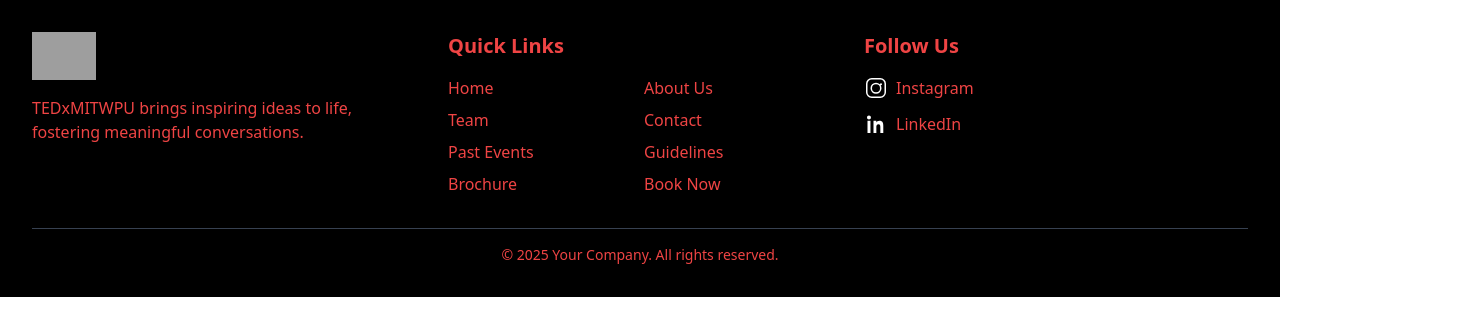
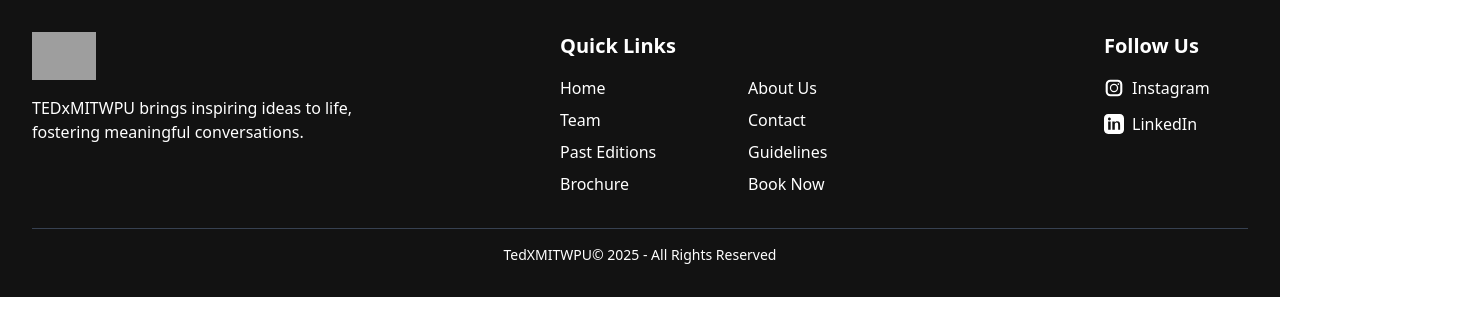
Before and after one commit to Aayush01055/TEDxMITWPU, a website: page new_footer.html in a window 1280 px wide. Shown: the whole page, 1472 px wide, since content can reach past the window. Drawn offline with nearby package versions, Linux system fonts and the light colour scheme; grey boxes are pictures that could not be loaded.

Commit message:
Finally footer done

```diff
--- a/new_footer.html
+++ b/new_footer.html
@@ -16,18 +16,20 @@
 <body class="flex flex-col min-h-screen bg-white">
 
   <!-- Footer -->
-  <footer class="bg-black text-red-500 py-8 w-full">
-    <div class="max-w-7xl mx-auto px-4 sm:px-6 lg:px-8">
+  <footer class="w-full bg-[#121212] text-white py-8">
+    <div class="w-full px-4 sm:px-6 lg:px-8">
 
       <!-- Main footer section -->
-      <div class="flex flex-col gap-8 lg:flex-row lg:justify-between">
+      <div class="max-w-screen-2xl mx-auto flex flex-col gap-8 lg:flex-row lg:justify-between">
 
         <!-- About -->
-        <div class="basis-1/3 flex flex-col space-y-4">
+        <div class="flex-1 flex flex-col space-y-4">
           <div>
-            <a href="index.html">
-            <img src="https://cdn.jsdelivr.net/gh/Aayush01055/TEDxMITWPU-Assests/images/tedxlogowhite.png" alt="TEDxMITWPU Logo" class="h-12">
-          </a>
+            <img
+              src="https://cdn.jsdelivr.net/gh/Aayush01055/TEDxMITWPU-Assests/images/tedxlogowhite.png"
+              alt="TEDxMITWPU Logo"
+              class="h-12 w-auto object-contain"
+            >
           </div>
           <p class="text-sm sm:text-base">
             TEDxMITWPU brings inspiring ideas to life, fostering meaningful conversations.
@@ -35,54 +37,58 @@
         </div>
 
         <!-- Quick Links -->
-        <div class="basis-1/3 flex flex-col space-y-4">
+        <div class="flex-1 flex flex-col space-y-4 relative lg:left-[8rem]">
           <h3 class="text-lg sm:text-xl font-semibold">Quick Links</h3>
           <div class="grid grid-cols-2 gap-2 text-sm sm:text-base">
-            <a href="index.html" class="hover:underline">Home</a>
-            <a href="aboutus.html" class="hover:underline">About Us</a>
-            <a href="team.html" class="hover:underline">Team</a>
-            <a href="contact.html" class="hover:underline">Contact</a>
-            <a href="pastevent.html" class="hover:underline">Past Events</a>
-            <a href="guidelines.html" class="hover:underline">Guidelines</a>
-            <a href="brochure.pdf" class="hover:underline">Brochure</a>
-            <a href="https://formbuilder.ccavenue.com/live/ccavenue/mit-university"" class="hover:underline">Book Now</a>
+            <a href="index.html" class="transition-colors duration-300 hover:text-red-500">Home</a>
+            <a href="aboutus.html" class="transition-colors duration-300 hover:text-red-500">About Us</a>
+            <a href="team.html" class="transition-colors duration-300 hover:text-red-500">Team</a>
+            <a href="contact.html" class="transition-colors duration-300 hover:text-red-500">Contact</a>
+            <a href="pastevent.html" class="transition-colors duration-300 hover:text-red-500">Past Editions</a>
+            <a href="guidelines.html" class="transition-colors duration-300 hover:text-red-500">Guidelines</a>
+            <a href="brochure.pdf" class="transition-colors duration-300 hover:text-red-500">Brochure</a>
+            <a href="https://formbuilder.ccavenue.com/live/ccavenue/mit-university" class="transition-colors duration-300 hover:text-red-500">Book Now</a>
           </div>
         </div>
 
         <!-- Follow Us -->
-        <div class="basis-1/3 flex flex-col space-y-4">
+        <div class="flex-1 flex flex-col space-y-4 lg:pl-12 relative lg:left-[14rem]">
           <h3 class="text-lg sm:text-xl font-semibold">Follow Us</h3>
           <ul class="space-y-3 text-sm sm:text-base">
-            <li>
-              <a href="https://www.instagram.com/TedxMITWPU" target="_blank" class="flex items-center space-x-2 hover:underline">
-                <svg xmlns="http://www.w3.org/2000/svg" class="h-6 w-6 text-white" fill="currentColor" viewBox="0 0 24 24">
-                  <path d="M7.75 2h8.5A5.75 5.75 0 0 1 22 7.75v8.5A5.75 5.75 0 0 1 16.25 22h-8.5A5.75 5.75 0 0 1 2 16.25v-8.5A5.75 5.75 0 0 1 7.75 2zm0 1.5A4.25 4.25 0 0 0 3.5 7.75v8.5A4.25 4.25 0 0 0 7.75 20.5h8.5a4.25 4.25 0 0 0 4.25-4.25v-8.5a4.25 4.25 0 0 0-4.25-4.25h-8.5zm4.25 3.25a5.5 5.5 0 1 1 0 11a5.5 5.5 0 0 1 0-11zm0 1.5a4 4 0 1 0 0 8a4 4 0 0 0 0-8zm5-1a1 1 0 1 1 0 2a1 1 0 0 1 0-2z"/>
-                </svg>
-                <span>Instagram</span>
-              </a>
+            <li class="flex items-center space-x-2">
+              <svg class="h-5 w-5 text-white" fill="currentColor" viewBox="0 0 24 24">
+                <path d="M7.75 2A5.75 5.75 0 002 7.75v8.5A5.75 5.75 0 007.75 22h8.5A5.75 5.75 0 0022 16.25v-8.5A5.75 5.75 0 0016.25 2h-8.5zM4.5 7.75c0-1.79 1.46-3.25 3.25-3.25h8.5c1.79 0 3.25 1.46 3.25 3.25v8.5c0 1.79-1.46 3.25-3.25 3.25h-8.5A3.26 3.26 0 014.5 16.25v-8.5zM12 7a5 5 0 100 10 5 5 0 000-10zm0 1.5a3.5 3.5 0 110 7 3.5 3.5 0 010-7zM17.25 6.25a1 1 0 110 2 1 1 0 010-2z"/>
+              </svg>
+              <a href="#" class="transition-colors duration-300 hover:text-red-500">Instagram</a>
             </li>
-            <li>
-              <a href="https://www.linkedin.com/company/tedxmitwpu" target="_blank" class="flex items-center space-x-2 hover:underline">
-                <svg xmlns="http://www.w3.org/2000/svg" class="h-6 w-6 text-white" fill="currentColor" viewBox="0 0 24 24">
-                  <path d="M4.98 3.5C3.88 3.5 3 4.38 3 5.48c0 1.1.88 1.98 1.98 1.98c1.1 0 1.98-.88 1.98-1.98c0-1.1-.88-1.98-1.98-1.98zM3.5 8.75h2.96V21H3.5V8.75zM9.5 8.75h2.84v1.7h.04c.4-.75 1.4-1.7 3.05-1.7c3.26 0 3.86 2.15 3.86 4.94V21h-2.95v-5.6c0-1.33-.03-3.04-1.85-3.04c-1.85 0-2.13 1.45-2.13 2.94V21H9.5V8.75z"/>
-                </svg>
-                <span>LinkedIn</span>
-              </a>
+            <li class="flex items-center space-x-2">
+              <svg class="h-5 w-5 text-white" fill="currentColor" viewBox="0 0 24 24">
+                <path d="M19 0h-14c-2.761 0-5 2.239-5 5v14c0
+                2.761 2.239 5 5 5h14c2.761 0 5-2.239
+                5-5v-14c0-2.761-2.239-5-5-5zm-11 19h-3v-10h3v10zm-1.5-11.268c-.966
+                0-1.75-.784-1.75-1.75s.784-1.75
+                1.75-1.75 1.75.784
+                1.75 1.75-.784 1.75-1.75
+                1.75zm13.5 11.268h-3v-5.604c0-1.337-.026-3.059-1.865-3.059-1.867
+                0-2.153 1.459-2.153
+                2.968v5.695h-3v-10h2.881v1.367h.041c.401-.762
+                1.379-1.565
+                2.837-1.565 3.033
+                0 3.592 1.996 3.592
+                4.59v5.608z"/>
+              </svg>
+              <a href="#" class="transition-colors duration-300 hover:text-red-500">LinkedIn</a>
             </li>
           </ul>
-
-
         </div>
 
       </div>
 
       <!-- Bottom -->
       <div class="mt-8 border-t border-gray-700 pt-4 text-center text-xs sm:text-sm">
-        &copy; 2025 Your Company. All rights reserved.
+        TedXMITWPU© 2025 - All Rights Reserved
       </div>
-
-    </div>
-  </footer>
+    </footer>
 
 </body>
 </html>
```
